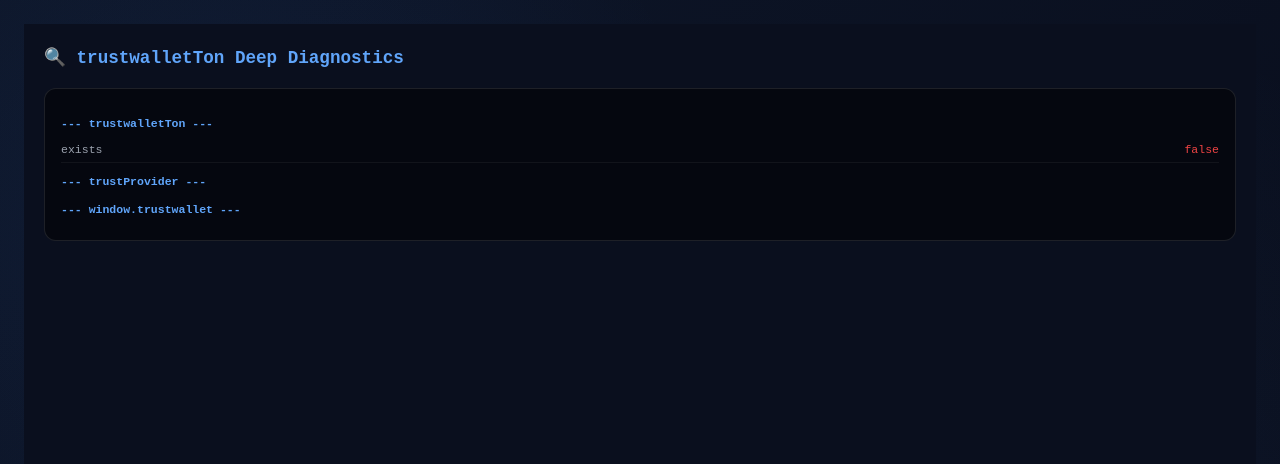
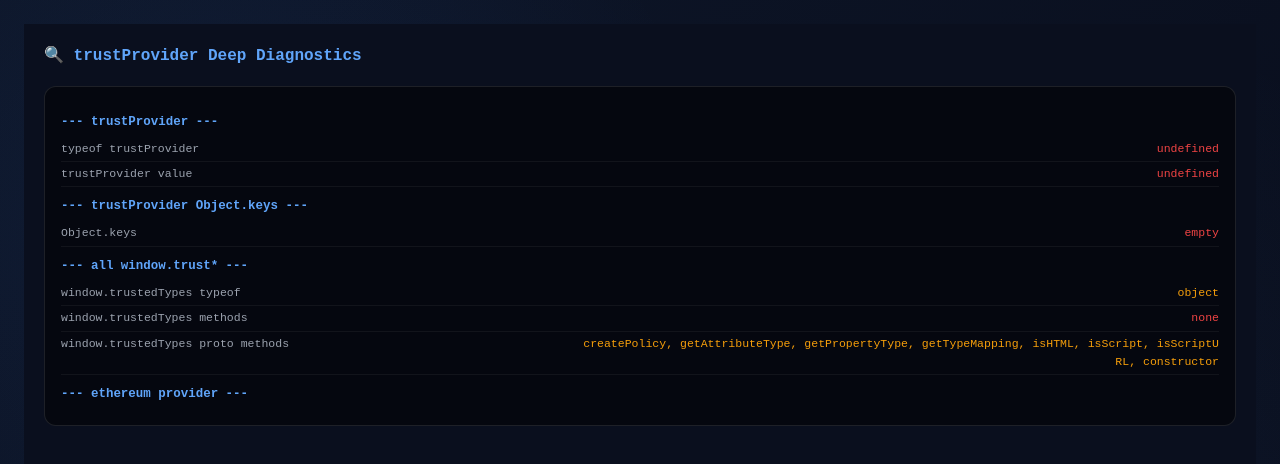
Before and after one commit to hhhhhastis/aml-dapp-2, a Next.js app: page /diag in a window 1280 px wide. Shown: the top 464 px of the page. Built offline with nearby package versions, Linux system fonts and the light colour scheme.

Commit message:
Universal wallet connector: TrustWallet + TronLink + WalletConnect

```diff
--- a/pages/diag.js
+++ b/pages/diag.js
@@ -5,87 +5,86 @@
 
   useEffect(() => {
     setTimeout(() => {
-      const result = {};
+      const r = {};
 
-      // ── Все ключи trustwalletTon ──────────────────────────────────────────
-      result['--- trustwalletTon ---'] = '---';
-      result['exists'] = !!window.trustwalletTon;
+      // ── trustProvider полный разбор ───────────────────────────────────────
+      r['--- trustProvider ---'] = '---';
+      r['typeof trustProvider']  = typeof window.trustProvider;
+      r['trustProvider value']   = String(window.trustProvider);
 
-      if (window.trustwalletTon) {
-        const obj = window.trustwalletTon;
-        result['typeof']          = typeof obj;
-        result['has .request']    = typeof obj.request;
-        result['has .on']         = typeof obj.on;
-        result['has .send']       = typeof obj.send;
-        result['has .sendAsync']  = typeof obj.sendAsync;
-        result['has .enable']     = typeof obj.enable;
-        result['has .getAccounts']= typeof obj.getAccounts;
-        result['has .signTransaction'] = typeof obj.signTransaction;
-        result['has .sign']       = typeof obj.sign;
+      const tp = window.trustProvider;
+      if (tp) {
+        // Все ключи включая прототип
+        const ownKeys = Object.getOwnPropertyNames(tp);
+        const protoKeys = tp.__proto__ ? Object.getOwnPropertyNames(tp.__proto__) : [];
+        r['own keys']   = ownKeys.join(', ')  || 'none';
+        r['proto keys'] = protoKeys.join(', ') || 'none';
 
-        // Все ключи объекта
-        const keys = [];
-        try { for (const k in obj) keys.push(k); } catch(_) {}
-        try { Object.getOwnPropertyNames(obj).forEach(k => { if (!keys.includes(k)) keys.push(k); }); } catch(_) {}
-        result['all keys'] = keys.join(', ') || 'none';
+        r['typeof getAccounts']     = typeof tp.getAccounts;
+        r['typeof signTransaction'] = typeof tp.signTransaction;
+        r['typeof request']         = typeof tp.request;
+
+        // Пробуем вызвать getAccounts
+        r['getAccounts callable'] = typeof tp.getAccounts === 'function' ? 'YES' : 'NO';
       }
 
-      // ── trustProvider ────────────────────────────────────────────────────
-      result['--- trustProvider ---'] = '---';
-      result['exists'] = !!window.trustProvider;
-      if (window.trustProvider) {
-        const obj = window.trustProvider;
-        result['trustProvider.request']    = typeof obj.request;
-        result['trustProvider.tron']       = !!obj.tron;
-        result['trustProvider.tron.request'] = typeof obj.tron?.request;
-        const keys = [];
-        try { for (const k in obj) keys.push(k); } catch(_) {}
-        result['trustProvider keys'] = keys.join(', ') || 'none';
+      // ── Пробуем через Object.keys ─────────────────────────────────────────
+      r['--- trustProvider Object.keys ---'] = '---';
+      try {
+        r['Object.keys'] = Object.keys(window.trustProvider ?? {}).join(', ') || 'empty';
+      } catch(e) {
+        r['Object.keys error'] = e.message;
       }
 
-      // ── trustwallet (корневой объект) ────────────────────────────────────
-      result['--- window.trustwallet ---'] = '---';
-      if (window.trustwallet) {
-        const obj = window.trustwallet;
-        const keys = [];
-        try { for (const k in obj) keys.push(k); } catch(_) {}
-        try { Object.getOwnPropertyNames(obj).forEach(k => { if (!keys.includes(k)) keys.push(k); }); } catch(_) {}
-        result['trustwallet keys'] = keys.join(', ') || 'none';
-        result['trustwallet.tron'] = !!obj.tron;
-        result['trustwallet.solana'] = !!obj.solana;
-        result['trustwallet.ton']  = !!obj.ton;
-        // Проверяем каждое свойство на наличие request
-        for (const k of keys.slice(0, 10)) {
-          if (obj[k] && typeof obj[k] === 'object') {
-            result[`trustwallet.${k}.request`] = typeof obj[k].request;
-          }
+      // ── Проверяем все window.trust* свойства ─────────────────────────────
+      r['--- all window.trust* ---'] = '---';
+      const trustKeys = Object.keys(window).filter(k => k.toLowerCase().startsWith('trust'));
+      for (const key of trustKeys) {
+        const val = window[key];
+        r[`window.${key} typeof`] = typeof val;
+        if (val && typeof val === 'object') {
+          try {
+            const methods = Object.getOwnPropertyNames(val).filter(k => typeof val[k] === 'function');
+            r[`window.${key} methods`] = methods.join(', ') || 'none';
+          } catch(_) {}
+          try {
+            const prMethods = Object.getOwnPropertyNames(Object.getPrototypeOf(val) ?? {}).filter(k => typeof val[k] === 'function');
+            r[`window.${key} proto methods`] = prMethods.join(', ') || 'none';
+          } catch(_) {}
         }
       }
 
-      setDiag(result);
+      // ── window.trustwallet.ethereum как TRON провайдер? ───────────────────
+      r['--- ethereum provider ---'] = '---';
+      const eth = window.ethereum || window.trustwallet?.ethereum;
+      if (eth) {
+        r['eth.isTrust']       = !!eth.isTrust;
+        r['eth.isTrustWallet'] = !!eth.isTrustWallet;
+        r['eth.request']       = typeof eth.request;
+        // Пробуем запросить аккаунты
+        r['can eth_requestAccounts'] = typeof eth.request === 'function' ? 'YES' : 'NO';
+      }
+
+      setDiag(r);
     }, 2000);
   }, []);
 
   return (
-    <div style={{ background:'#0a0f1e', minHeight:'100vh', padding:'20px', fontFamily:'monospace', color:'#e2e8f0' }}>
-      <div style={{ fontSize:'1.1rem', fontWeight:'bold', color:'#60a5fa', marginBottom:'16px' }}>
-        🔍 trustwalletTon Deep Diagnostics
+    <div style={{ background:'#0a0f1e', minHeight:'100vh', padding:'20px', fontFamily:'monospace', color:'#e2e8f0', fontSize:'0.72rem' }}>
+      <div style={{ fontSize:'1rem', fontWeight:'bold', color:'#60a5fa', marginBottom:'16px' }}>
+        🔍 trustProvider Deep Diagnostics
       </div>
       {!diag ? (
         <div style={{ color:'#f59e0b' }}>⏳ Ожидаем (2 сек)...</div>
       ) : (
-        <div style={{ background:'rgba(0,0,0,0.5)', border:'1px solid rgba(255,255,255,0.1)', borderRadius:'12px', padding:'16px', fontSize:'0.72rem' }}>
+        <div style={{ background:'rgba(0,0,0,0.5)', border:'1px solid rgba(255,255,255,0.1)', borderRadius:'12px', padding:'16px' }}>
           {Object.entries(diag).map(([key, val]) => {
             const isSep = String(val) === '---';
-            if (isSep) return (
-              <div key={key} style={{ color:'#60a5fa', fontWeight:'bold', margin:'10px 0 4px' }}>{key}</div>
-            );
-            const color =
-              val === true || val === 'function' ? '#10b981' :
-              val === false || val === 'undefined' ? '#ef4444' : '#f59e0b';
+            if (isSep) return <div key={key} style={{ color:'#60a5fa', fontWeight:'bold', margin:'10px 0 4px', fontSize:'0.78rem' }}>{key}</div>;
+            const color = /function|YES|true/.test(String(val)) ? '#10b981' : /undefined|NO|false|none|empty/.test(String(val)) ? '#ef4444' : '#f59e0b';
             return (
               <div key={key} style={{ display:'flex', justifyContent:'space-between', padding:'3px 0', borderBottom:'1px solid rgba(255,255,255,0.05)', gap:'8px', flexWrap:'wrap' }}>
-                <span style={{ color:'#9ca3af' }}>{key}</span>
+                <span style={{ color:'#9ca3af', flexShrink:0 }}>{key}</span>
                 <span style={{ color, textAlign:'right', wordBreak:'break-all', maxWidth:'55%' }}>{String(val)}</span>
               </div>
             );
```
